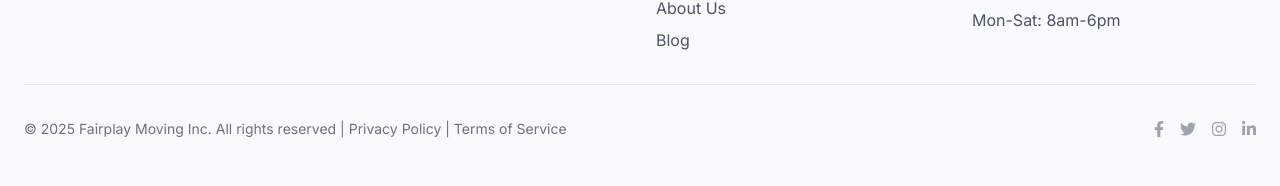
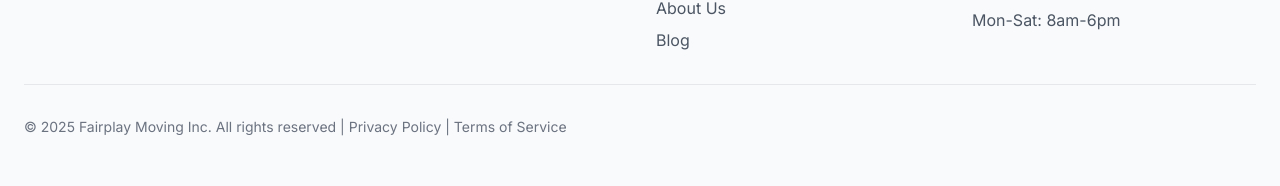
Before and after one commit to andreacarpini/fair_2, a Jekyll site: the page built from about.md, in a window 1280 px wide. Shown: the part 985-1171 px from the top of the page. Built offline with Jekyll 4.4.1, drawn with Linux system fonts in a browser that asks for light colours; nearby versions of some CDN libraries.

Commit message:
remove social logos

```diff
--- a/_layouts/default.html
+++ b/_layouts/default.html
@@ -408,20 +408,6 @@
                 <p class="text-gray-500 text-sm mb-4 md:mb-0">
                     &copy; <span id="current-year">2025</span> Fairplay Moving Inc. All rights reserved | Privacy Policy | Terms of Service
                 </p>
-                <div class="flex space-x-4">
-                    <a href="#" class="text-gray-400 hover:text-blue-600 transition-colors">
-                        <i class="fab fa-facebook-f"></i>
-                    </a>
-                    <a href="#" class="text-gray-400 hover:text-blue-600 transition-colors">
-                        <i class="fab fa-twitter"></i>
-                    </a>
-                    <a href="#" class="text-gray-400 hover:text-blue-600 transition-colors">
-                        <i class="fab fa-instagram"></i>
-                    </a>
-                    <a href="#" class="text-gray-400 hover:text-blue-600 transition-colors">
-                        <i class="fab fa-linkedin-in"></i>
-                    </a>
-                </div>
             </div>
         </div>
     </div>
```
Also changed, not shown: 8 other files.
